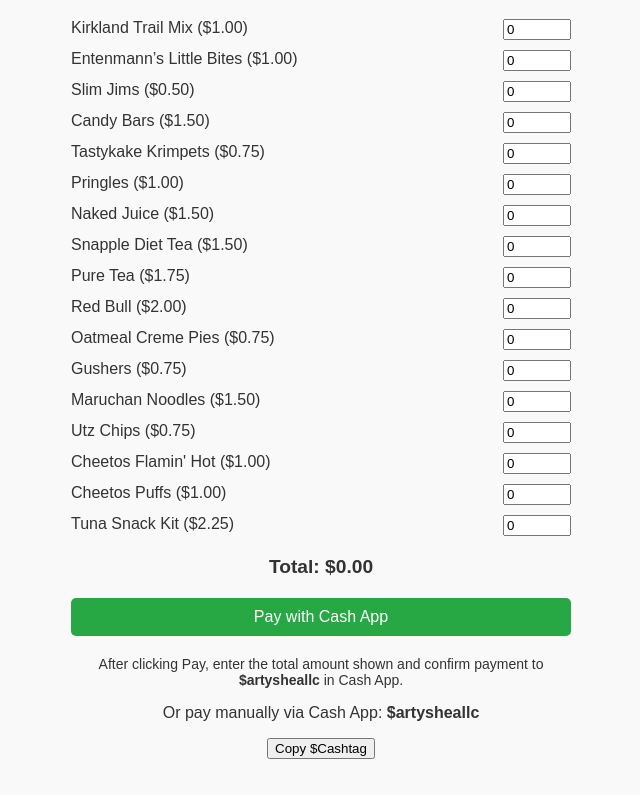
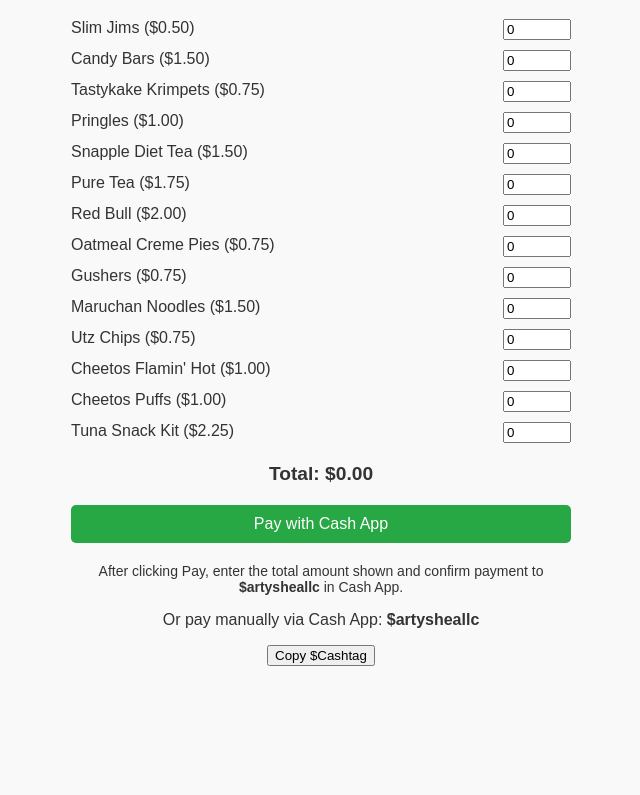
Before and after one commit to izroma87/snack-fund, a plain HTML site: page index.html in a window 1280 px wide. Shown: the part 81-876 px from the top of the page, without its empty margins (319-959 px from the left). After the commit the page ends 800 px from the top, so only its background shows below. Drawn offline with Linux system fonts and the light colour scheme.

Commit message:
Update index.html

```diff
--- a/index.html
+++ b/index.html
@@ -51,13 +51,10 @@
   <h1>ArtyShea Snacks</h1>
 
   <form id="snackForm">
-    <div class="item"><label>Kirkland Trail Mix ($1.00)</label><input type="number" min="0" step="1" value="0" data-price="1"></div>
-    <div class="item"><label>Entenmann’s Little Bites ($1.00)</label><input type="number" min="0" step="1" value="0" data-price="1"></div>
     <div class="item"><label>Slim Jims ($0.50)</label><input type="number" min="0" step="1" value="0" data-price="1"></div>
     <div class="item"><label>Candy Bars ($1.50)</label><input type="number" min="0" step="1" value="0" data-price="1"></div>
     <div class="item"><label>Tastykake Krimpets ($0.75)</label><input type="number" min="0" step="1" value="0" data-price="0.75"></div>
     <div class="item"><label>Pringles ($1.00)</label><input type="number" min="0" step="1" value="0" data-price="1"></div>
-    <div class="item"><label>Naked Juice ($1.50)</label><input type="number" min="0" step="1" value="0" data-price="1.5"></div>
     <div class="item"><label>Snapple Diet Tea ($1.50)</label><input type="number" min="0" step="1" value="0" data-price="1.5"></div>
     <div class="item"><label>Pure Tea ($1.75)</label><input type="number" min="0" step="1" value="0" data-price="1.75"></div>
     <div class="item"><label>Red Bull ($2.00)</label><input type="number" min="0" step="1" value="0" data-price="2"></div>
```
